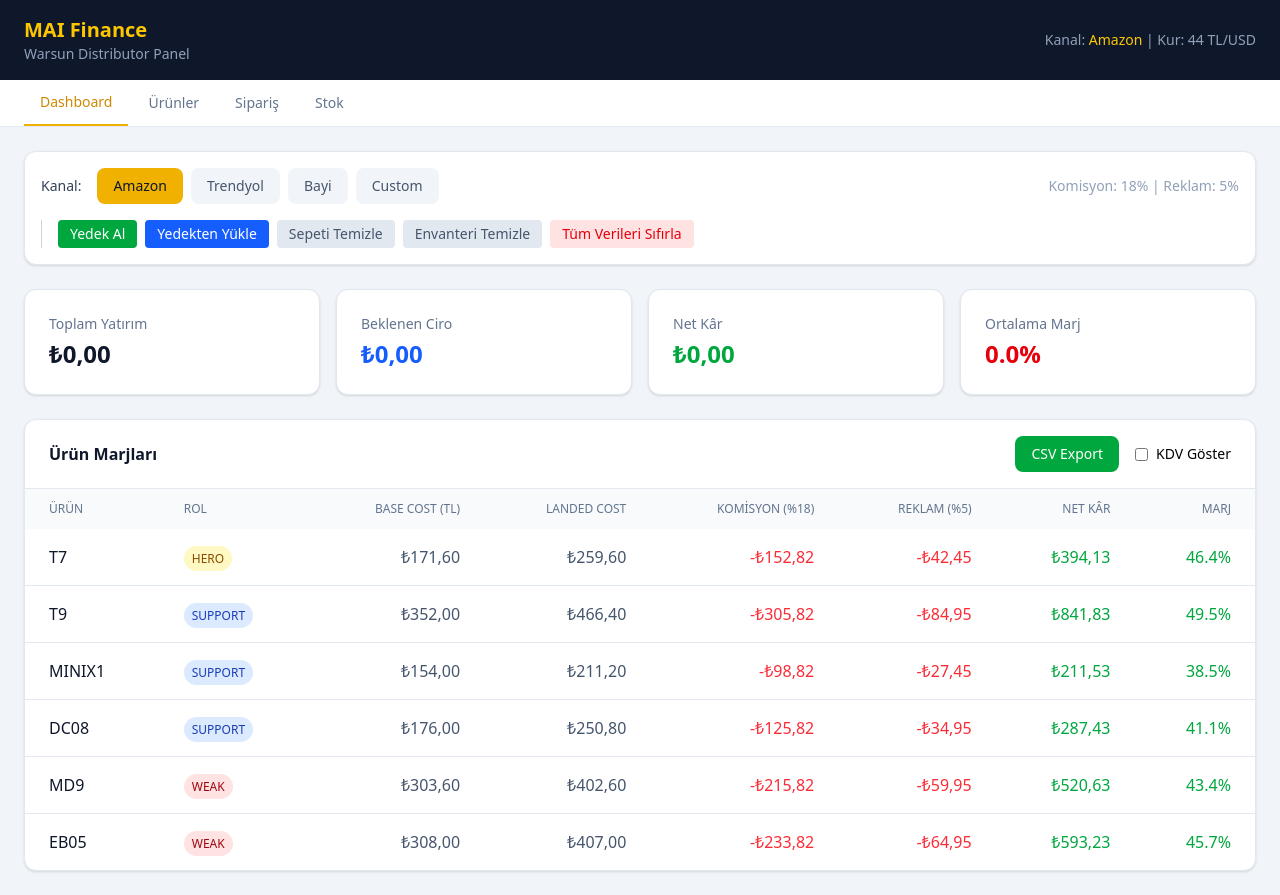
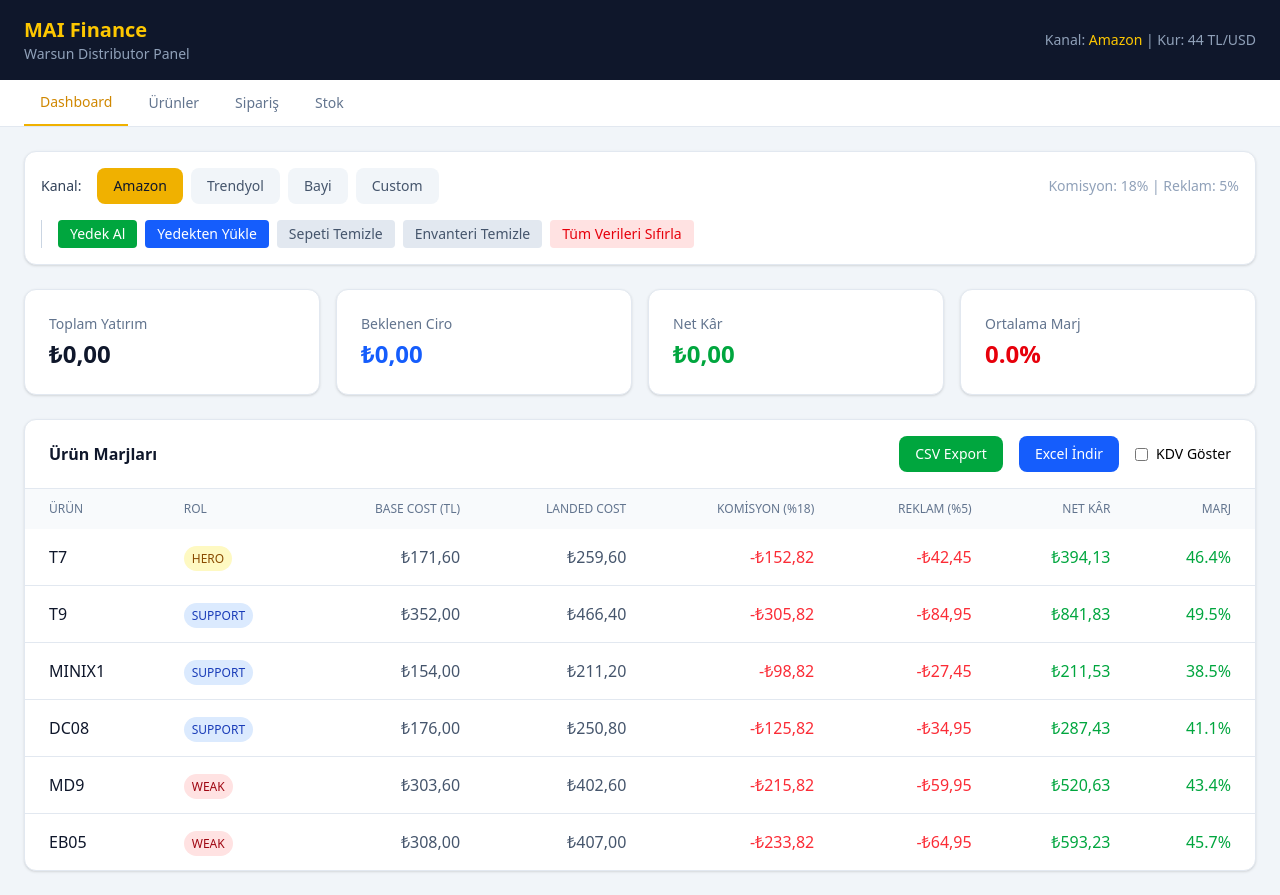
Before and after one commit to mertarslan420-sudo/mai-finance, a Next.js app: page / in a window 1280 px wide. Built offline with nearby package versions, Linux system fonts and the light colour scheme.

Commit message:
Add Excel export with xlsx library (basket + summary sheets)

```diff
--- a/package.json
+++ b/package.json
@@ -11,7 +11,8 @@
   "dependencies": {
     "next": "16.2.4",
     "react": "19.2.4",
-    "react-dom": "19.2.4"
+    "react-dom": "19.2.4",
+    "xlsx": "^0.18.5"
   },
   "devDependencies": {
     "@tailwindcss/postcss": "^4",
--- a/src/app/page.tsx
+++ b/src/app/page.tsx
@@ -3,6 +3,7 @@
 import React, { useState, useEffect } from 'react';
 import { PRODUCTS, calculateProfitBreakdown, calculateNetProfit, formatTL, getRoleBadgeColor } from '../lib/data';
 import { BasketItem, OrderCosts, Product } from '../types';
+import * as XLSX from 'xlsx';
 
 type Tab = 'products' | 'order' | 'dashboard' | 'stok';
 type Channel = 'amazon' | 'trendyol' | 'bayi' | 'custom';
@@ -221,6 +222,60 @@ export default function Home() {
     a.download = `mai-export-${new Date().toISOString().slice(0,10)}.csv`;
     a.click();
     URL.revokeObjectURL(url);
+  };
+
+  const handleExcelExport = () => {
+    // Sheet 1: Basket Detail
+    const basketData = basket.map(item => {
+      const product = products.find(p => p.id === item.productId);
+      if (!product) return null;
+      const simPrice = getSimPrice(item.productId, product.salePriceTL);
+      const calc = calculateProfitBreakdown({ ...item }, costs, 0, products, getChannelCommission(), getChannelAds());
+      const simPriceExclVAT = showVAT && vatRate > 0 ? simPrice / (1 + vatRate) : simPrice;
+      const simRevenue = simPriceExclVAT * item.quantity;
+      const simCommission = simRevenue * getChannelCommission();
+      const simAds = simRevenue * getChannelAds();
+      const simProfit = simRevenue - simCommission - simAds - calc.totalCost;
+      const simMargin = simRevenue > 0 ? (simProfit / simRevenue) * 100 : 0;
+      const simBreakEven = calc.landedCostPerUnit / (1 - getChannelCommission() - getChannelAds());
+      const isLoss = simPriceExclVAT < simBreakEven;
+      return {
+        'Ürün': product.model,
+        'Rol': product.role,
+        'Adet': item.quantity,
+        'Base Cost': calc.baseCost.toFixed(2),
+        'Landed Cost': calc.landedCost.toFixed(2),
+        'Satış Fiyatı': product.salePriceTL,
+        'Simülasyon Fiyatı': simPrice,
+        'Toplam Maliyet': calc.totalCost.toFixed(2),
+        'Beklenen Ciro': simRevenue.toFixed(2),
+        'Net Kâr': simProfit.toFixed(2),
+        'Marj %': simMargin.toFixed(1),
+        'Break-even': simBreakEven.toFixed(2),
+        'Durum': isLoss ? 'ZARAR' : ''
+      };
+    }).filter(Boolean);
+
+    // Sheet 2: Summary
+    const summaryData = [
+      { 'Metrik': 'Toplam Ünite', 'Değer': totalUnits },
+      { 'Metrik': 'Toplam Maliyet', 'Değer': totals.totalCost.toFixed(2) },
+      { 'Metrik': 'Beklenen Ciro', 'Değer': totals.expectedRevenue.toFixed(2) },
+      { 'Metrik': 'Net Kâr', 'Değer': totals.expectedProfit.toFixed(2) },
+      { 'Metrik': 'Marj %', 'Değer': avgMargin.toFixed(1) },
+      { 'Metrik': 'Kanal', 'Değer': getChannelLabel() },
+      { 'Metrik': 'KDV Modu', 'Değer': showVAT ? 'KDV Dahil' : 'KDV Hariç' },
+      { 'Metrik': 'Toplam Komisyon', 'Değer': totals.totalCommission.toFixed(2) },
+      { 'Metrik': 'Toplam Reklam', 'Değer': totals.totalAds.toFixed(2) },
+      { 'Metrik': 'KDV Tutarı', 'Değer': totals.totalVAT.toFixed(2) }
+    ];
+
+    const wb = XLSX.utils.book_new();
+    const ws1 = XLSX.utils.json_to_sheet(basketData);
+    const ws2 = XLSX.utils.json_to_sheet(summaryData);
+    XLSX.utils.book_append_sheet(wb, ws1, 'Sepet');
+    XLSX.utils.book_append_sheet(wb, ws2, 'Özet');
+    XLSX.writeFile(wb, 'mai_finance_basket_export.xlsx');
   };
 
   const handleAddProduct = () => {
@@ -543,6 +598,7 @@ export default function Home() {
                 <h2 className="font-semibold text-slate-900">Ürün Marjları</h2>
                 <div className="flex items-center gap-4">
                   <button onClick={handleCSVExport} className="px-4 py-2 bg-green-600 text-white text-sm rounded-lg hover:bg-green-500">CSV Export</button>
+                  <button onClick={handleExcelExport} className="px-4 py-2 bg-blue-600 text-white text-sm rounded-lg hover:bg-blue-500">Excel İndir</button>
                   <label className="flex items-center gap-2 text-sm">
                     <input type="checkbox" checked={showVAT} onChange={e => setShowVAT(e.target.checked)} className="rounded" />
                     <span>KDV Göster</span>
```
Also changed, not shown: 1 other file (tests, documents, lock files or other folders).
